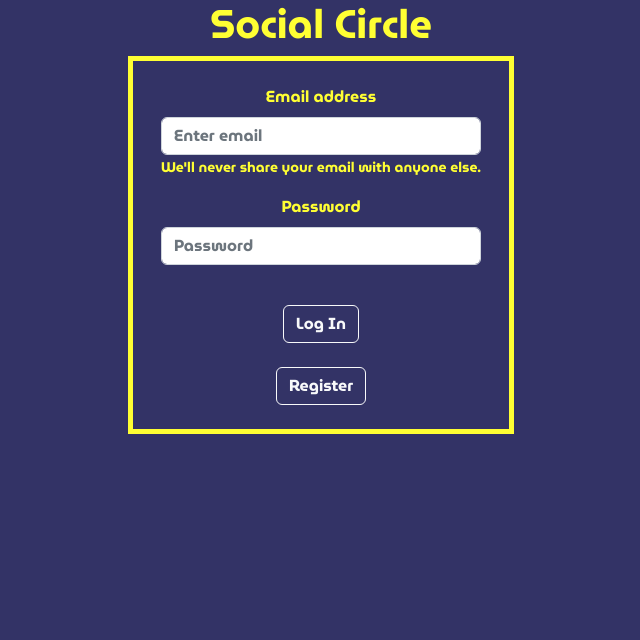
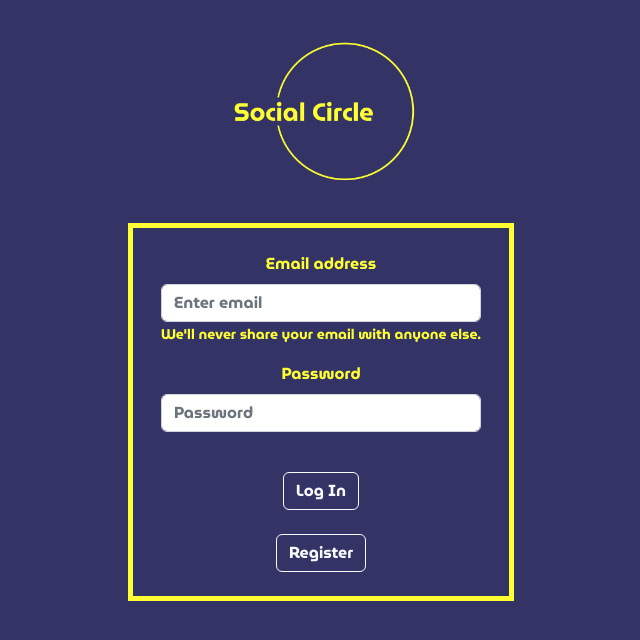
Before and after one commit to farisdurrani/SocialMediaApp, a React (Create React App) app: page /login in a window 1280 px wide. Shown: the top 640 px of the page, without its empty margins (319-959 px from the left). Built offline with nearby package versions, Linux system fonts and the light colour scheme; no server answers.

Commit message:
Changed log in title to logo image

```diff
--- a/src/screens/Login.js
+++ b/src/screens/Login.js
@@ -3,6 +3,7 @@ import { Form } from "react-bootstrap";
 import Button from "react-bootstrap/Button";
 import { registerUser, signIn, logOut } from "../firebase";
 import { getAuth, onAuthStateChanged } from "firebase/auth";
+import logo from "../assets/images/High_Resolution_Logo.png";
 
 const Login = () => {
   const [email, setEmail] = useState();
@@ -37,7 +38,9 @@ const Login = () => {
   return (
     <div class="container">
       <div class="row">
-        <h1>Social Circle</h1>
+        <div class="text-center">
+          <img src={logo} class="img-fluid" width="20%" height="auto" alt="Social Circle Logo"></img>
+        </div>
       </div>
       <div class="row">
         <div class="col"></div>
```
Also changed, not shown: src/App.css (line endings or trailing spaces).
